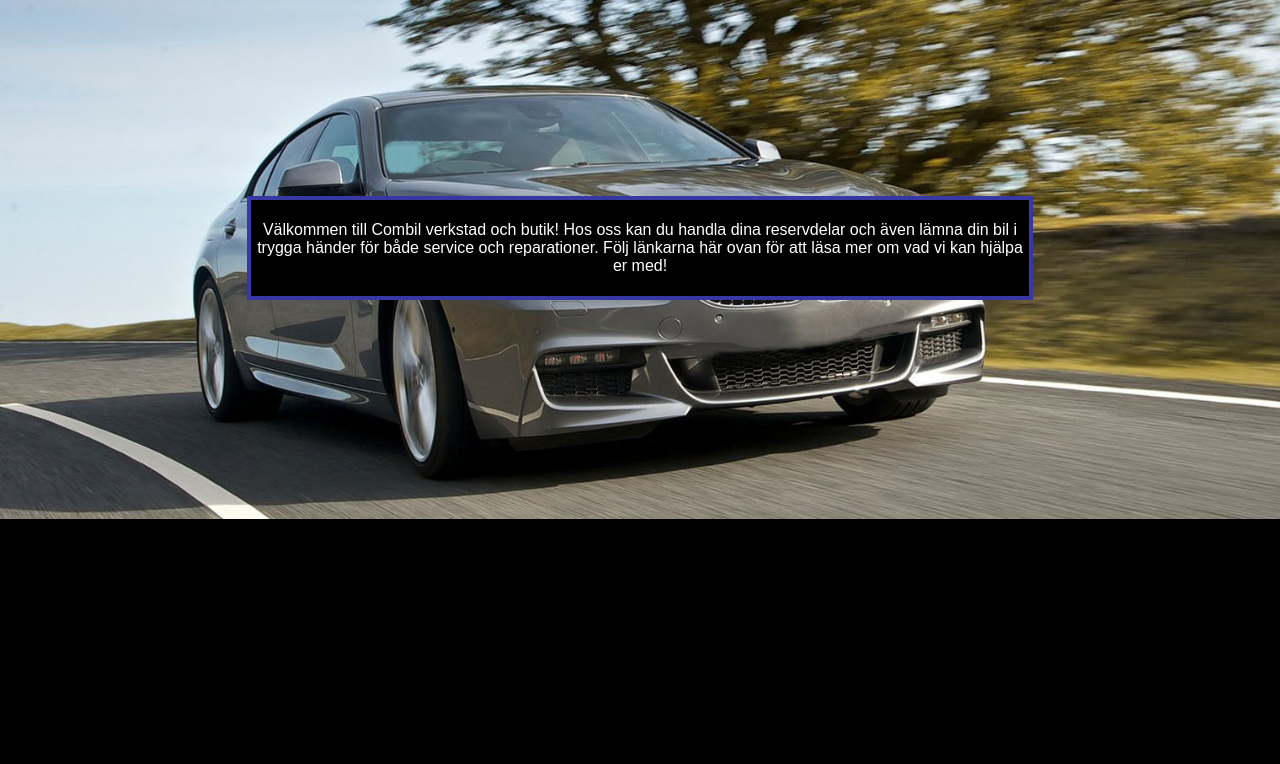
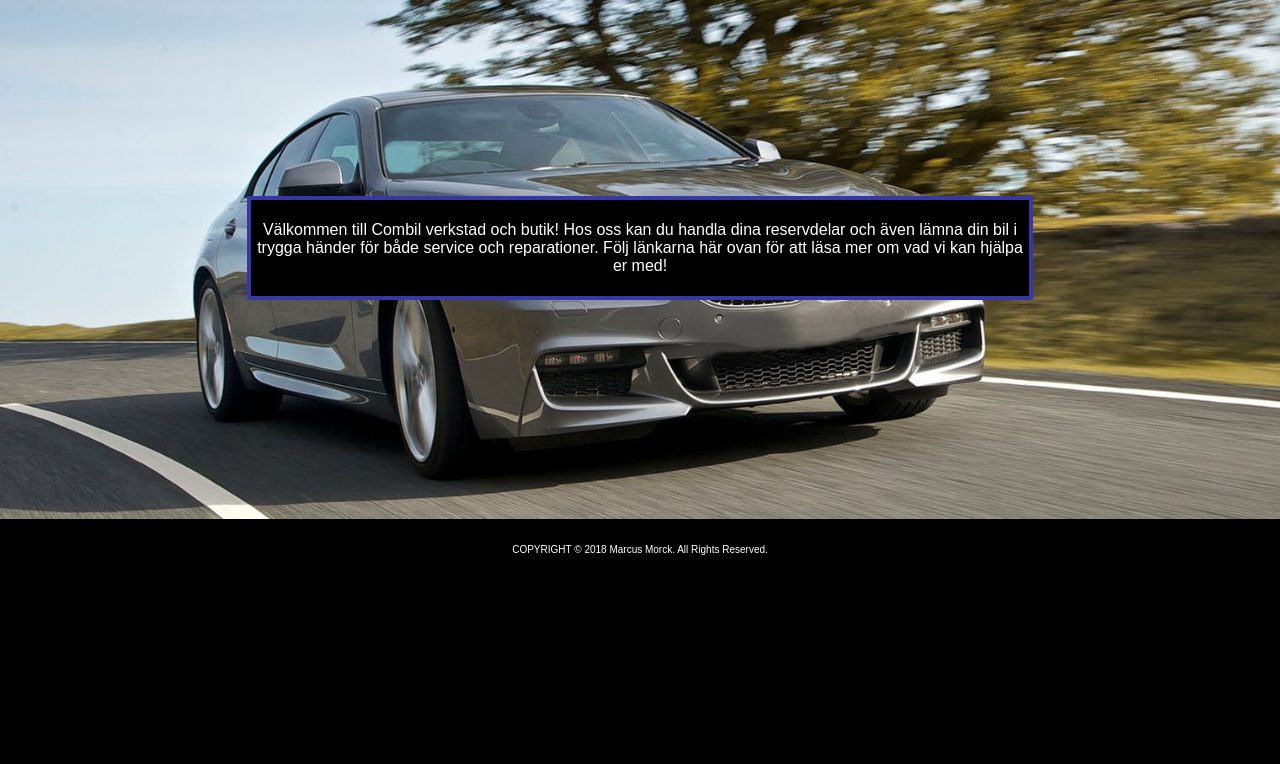
Before and after one commit to marcusMorck/combil, a PHP site: page / in a window 1280 px wide. Shown: the part 96-860 px from the top of the page. Run offline with PHP 8.4, Linux system fonts and the light colour scheme; some libraries are stand-ins or nearby versions.

Commit message:
added copyright to footer

```diff
--- a/footer.php
+++ b/footer.php
@@ -1,5 +1,7 @@
         <footer>
-
+            <div class="footer-copyright">
+                <p class="copyright">COPYRIGHT &copy; <?php echo date("Y"); ?> Marcus Morck. All Rights Reserved.</p>
+            </div>
         </footer>
     </body>
 </html>
--- a/main.css
+++ b/main.css
@@ -104,3 +104,8 @@ footer{
     color: #fff;
     width: 100%;
 }
+.footer-copyright{
+    text-align: center;
+    font-size: 10px;
+    padding: 15px;
+}
```
